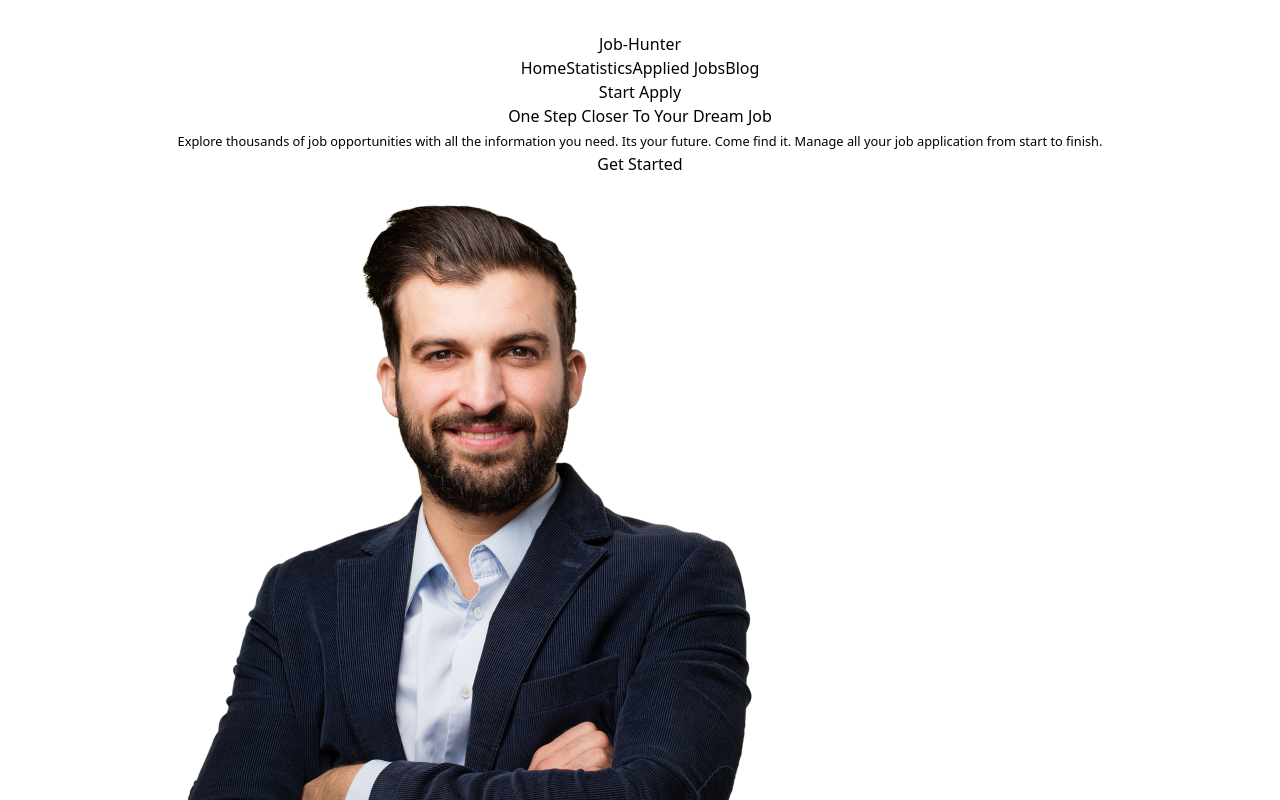
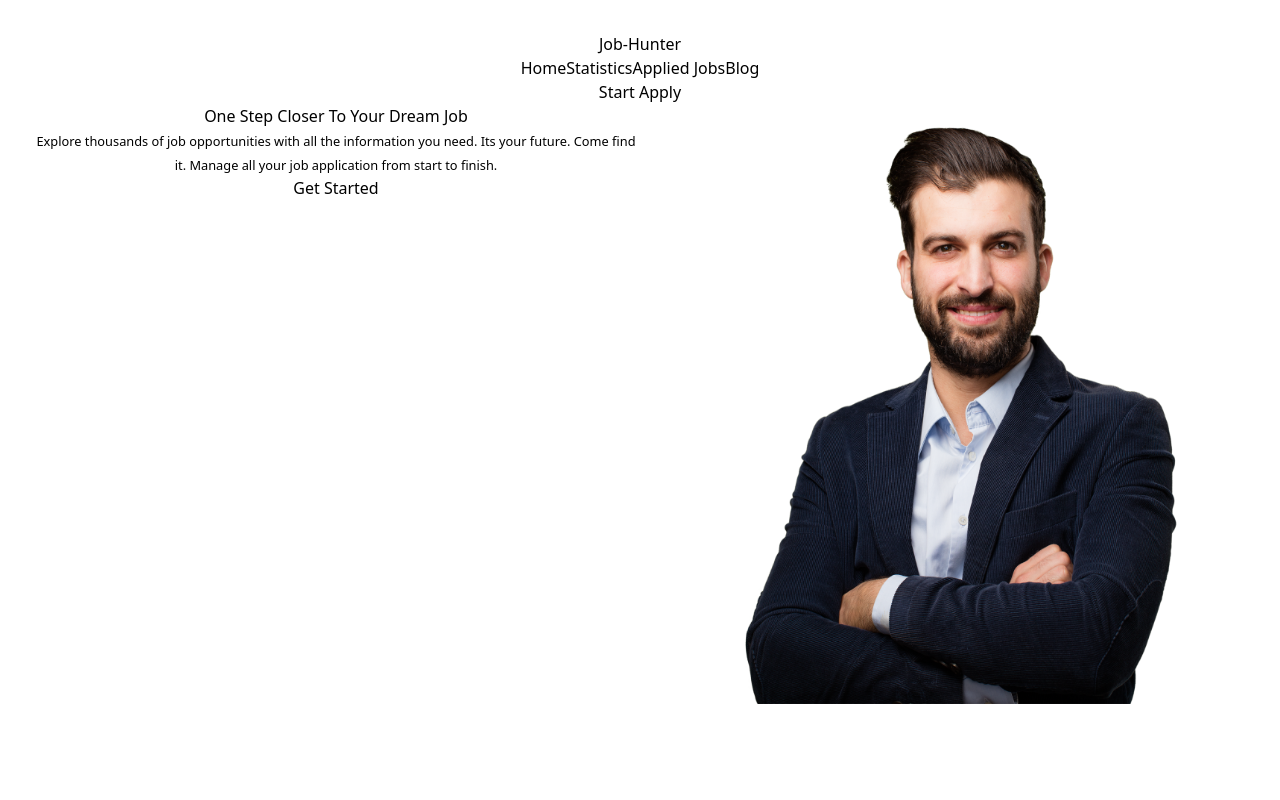
Before and after one commit to hasibprangon/Job-Hunter-, a React (Vite) app: page / in a window 1280 px wide. Shown: the top 800 px of the page. Built offline with nearby package versions, Linux system fonts and the light colour scheme.

Commit message:
header of body section done

```diff
--- /dev/null
+++ b/src/Components/Body/Body.css
@@ -0,0 +1,8 @@
+.userImg{
+    width: 900px;
+    height: 600px;
+}
+.body-section{
+    display: grid;
+    grid-template-columns: repeat(2, 1fr);
+}
--- a/src/Components/Body/Body.jsx
+++ b/src/Components/Body/Body.jsx
@@ -1,14 +1,17 @@
 import React from 'react';
 import User from '../../../public/user.png'
+import './Body.css'
 const Body = () => {
     return (
-        <div className=' container flex items-center justify-between mx-auto'>
+        <div className='body-section container flex items-center justify-between mx-auto'>
             <div>
-                <h1 className=' text-6xl font-semibold'>One Step Closer To Your <span className=' text-indigo-500'> Dream Job</span></h1>
-                <p><small>Explore thousands of job opportunities with all the information you need. Its your future. Come find it. Manage all your job application from start to finish.</small></p>
-                <button>Get Started</button>
+                <h1 className=' text-6xl font-semibold text-left'>One Step Closer To Your <span className=' text-indigo-500'> Dream Job</span></h1>
+                <p className=' text-left mt-3'><small>Explore thousands of job opportunities with all the information you need. Its your future. Come find it. Manage all your job application from start to finish.</small></p>
+                <div className=' flex items-start mt-3 '>
+                <button className=' bg-indigo-500 rounded-md hover:bg-indigo-700 px-5 py-3 text-white'>Get Started</button>
+                </div>
             </div>
-            <img className=' h-96 mt-10' src={User} alt="" />
+            <img className='userImg mt-10' src={User} alt="" />
         </div>
     );
 };
```
